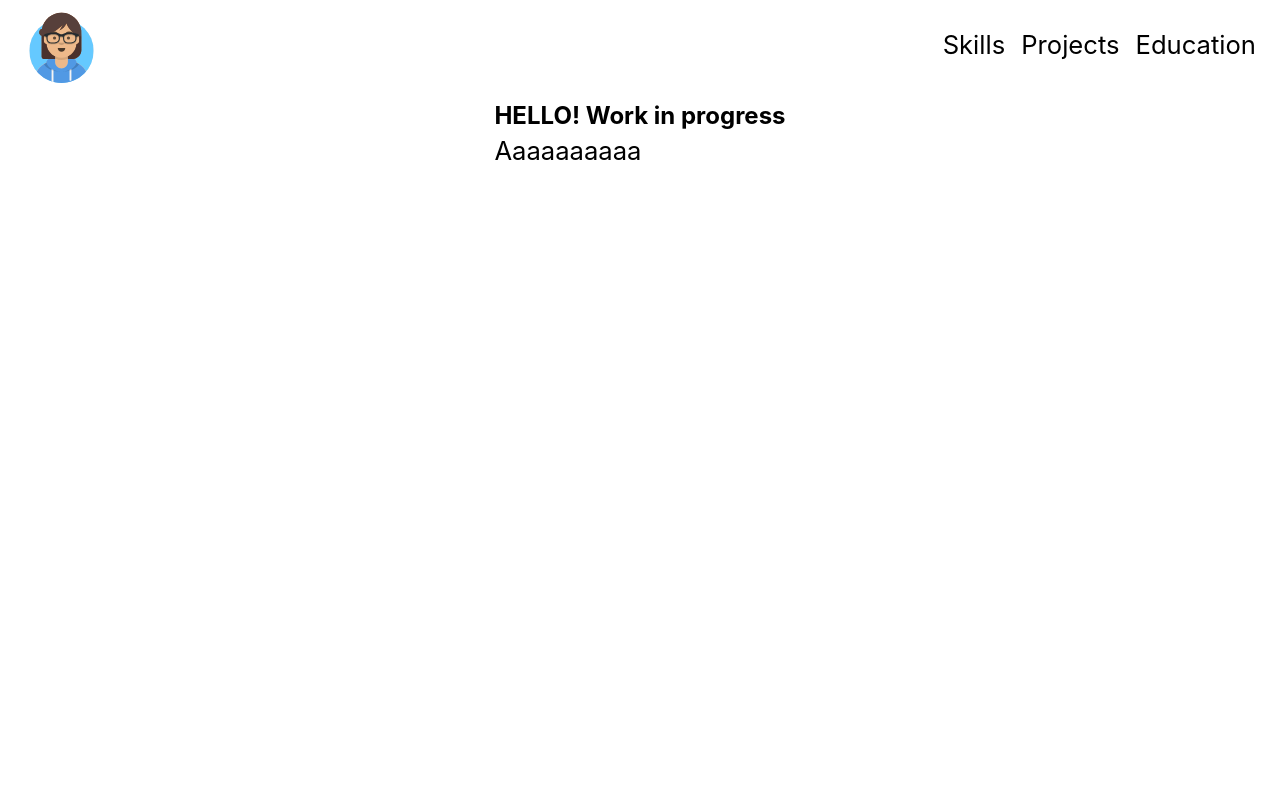
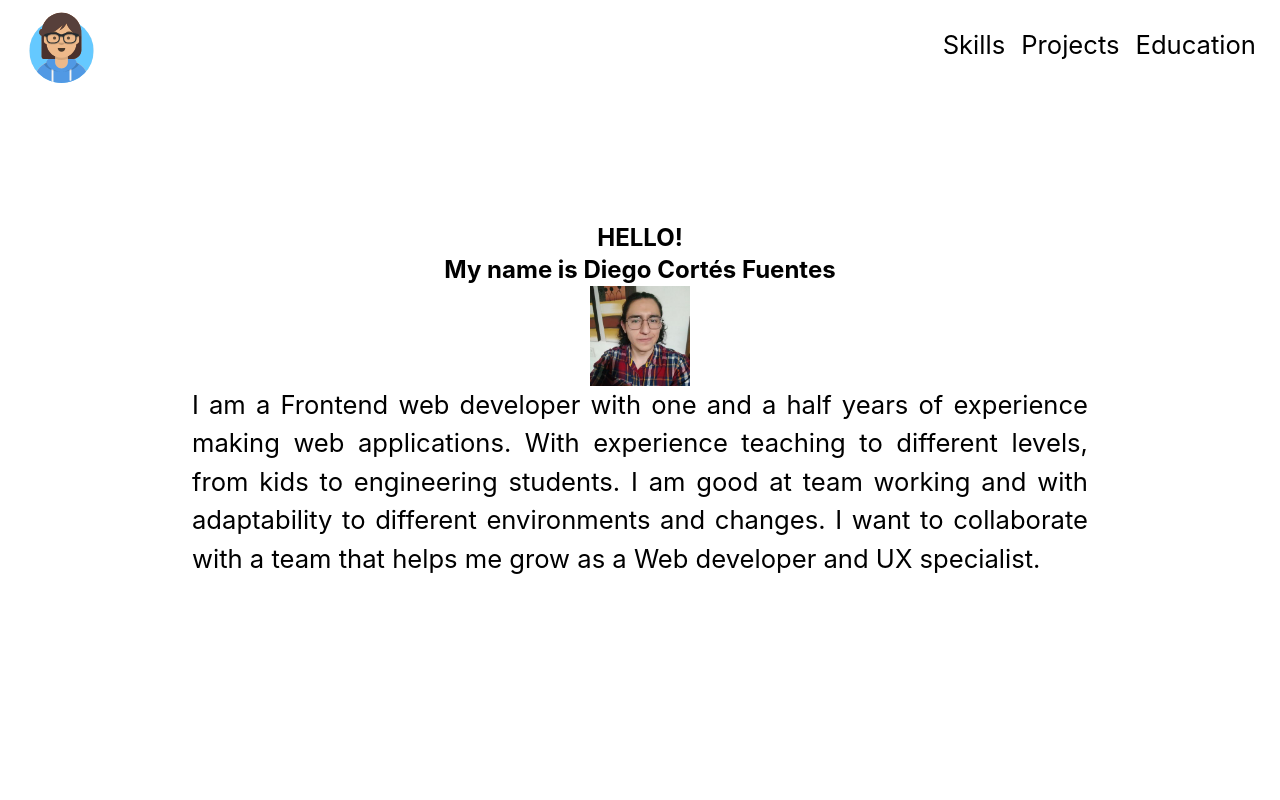
Before and after one commit to dragoncorf/PersonalPage, a Next.js app: page / in a window 1280 px wide. Shown: the top 800 px of the page. Built offline with nearby package versions, Linux system fonts and the light colour scheme.

Commit message:
Add Home description

```diff
--- a/src/components/NavBar.tsx
+++ b/src/components/NavBar.tsx
@@ -6,7 +6,7 @@ import Link from "next/link";
 const NavBar: React.FC<{ currentRoute: string }> = ({ currentRoute }) => {
   const [showMobileView, setShowMobileView] = useState(true);
   return (
-    <div className="flex fixed w-full px-6 pt-2 justify-between items-center">
+    <div className="flex fixed w-full px-6 pt-2 justify-between items-center bg-white">
       <Link href="/#home">
         <a>
           <figure className="flex">
--- a/src/pages/index.tsx
+++ b/src/pages/index.tsx
@@ -1,13 +1,32 @@
 import type { NextPage } from "next";
 import Layout from "@components/Layout";
-
+import Image from "next/image";
 const Home: NextPage = () => {
   return (
     <Layout pageTitle="Inicio" metaDescription="Hola" currentRoute="a">
       <main className="flex flex-col items-center justify-center ">
-        <section id="home">
-          <h1 className="">HELLO! Work in progress</h1>
-          <p>Aaaaaaaaaa</p>
+        <section
+          id="home"
+          className="flex flex-col justify-center items-center"
+        >
+          <h1 className="text-center">
+            HELLO! <br />
+            My name is Diego Cort&eacute;s Fuentes
+          </h1>
+          <Image
+            src="/images/DiegoHome.jpg"
+            alt="picture of Diego, creator of the web site"
+            width={100}
+            height={100}
+          />
+          <p className="max-w-4xl text-justify">
+            I am a Frontend web developer with one and a half years of
+            experience making web applications. With experience teaching to
+            different levels, from kids to engineering students. I am good at
+            team working and with adaptability to different environments and
+            changes. I want to collaborate with a team that helps me grow as a
+            Web developer and UX specialist.
+          </p>
         </section>
         <section id="skills">
           <h1 className="">Skills</h1>
@@ -25,8 +44,7 @@ const Home: NextPage = () => {
       <footer></footer>
       <style jsx>{`
         main section {
-          height: 100vh;
-          padding-top: 100px;
+          background-color: ;
         }
       `}</style>
     </Layout>
```
Also changed, not shown: public/images/DiegoHome.jpg (added).
